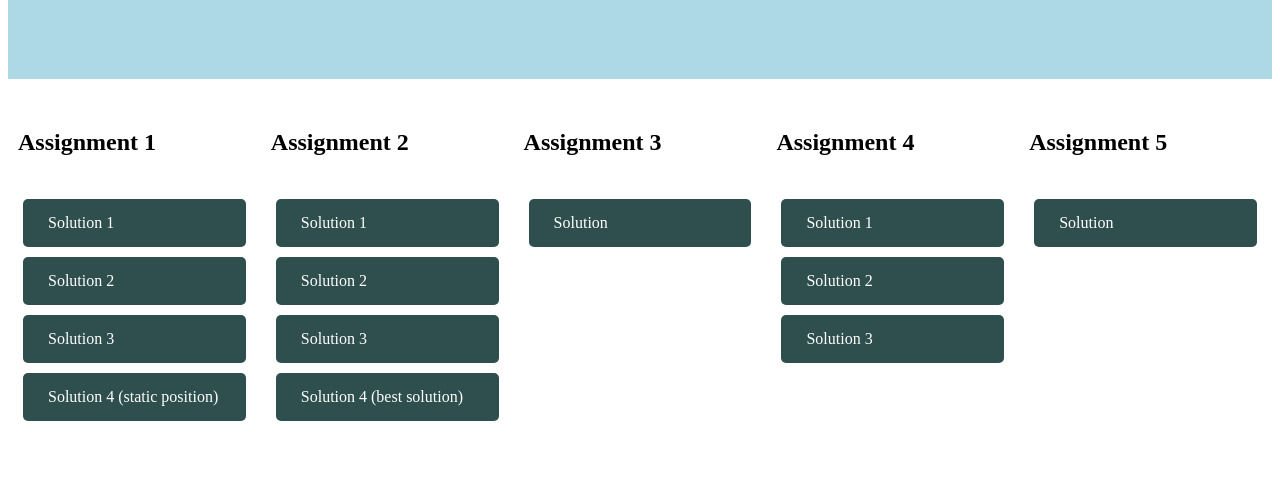
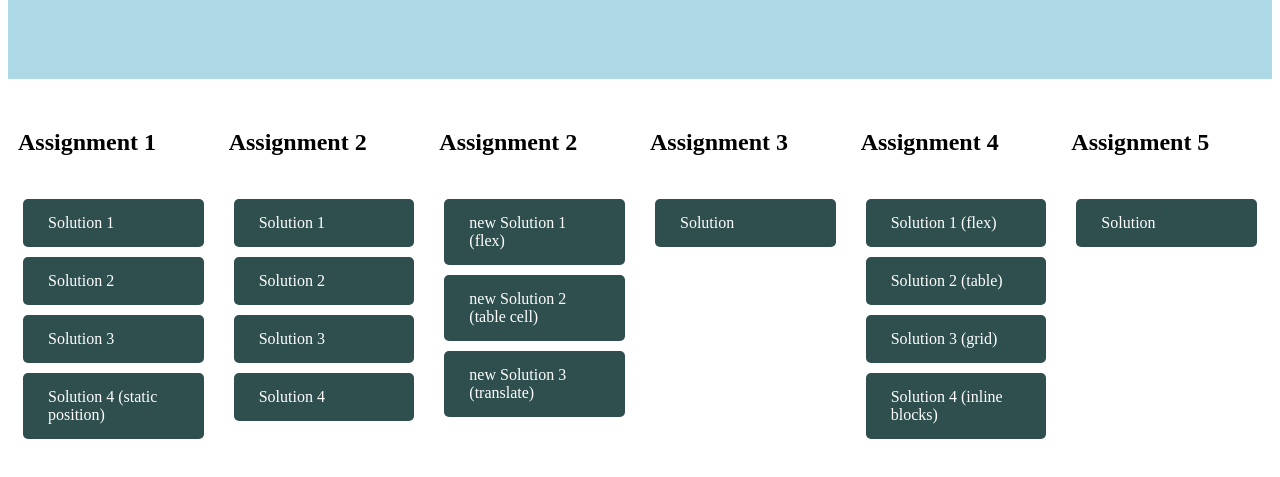
Before and after one commit to raghadtt/Training1, a plain HTML site: page index.html in a window 1280 px wide. Shown: the part 187-664 px from the top of the page. Drawn offline with Linux system fonts and the light colour scheme.

Commit message:
Update index.html

```diff
--- a/index.html
+++ b/index.html
@@ -1,9 +1,11 @@
 <!DOCTYPE html>
 <html>
+
 <head>
     <meta name="viewport" content="width=device-width, initial-scale=1">
     <link rel="stylesheet" type="text/css" href="css/main.css">
 </head>
+
 <body>
     <div class="header">
         Main Page
@@ -38,9 +40,21 @@
                 Solution 3
             </a>
             <a href="task24.html">
-        Solution 4 (best solution)
+                Solution 4
             </a>
-
+        </div>
+        <div class="div2">
+            <h2>Assignment 2</h2>
+            <br>
+            <a href="new21.html">
+                new Solution 1 (flex)
+            </a>
+            <a href="new22.html">
+                new Solution 2 (table cell)
+            </a>
+            <a href="new23.html">
+                new Solution 3 (translate)
+            </a>
         </div>
         <div class="div2">
             <h2>Assignment 3</h2>
@@ -53,13 +67,16 @@
             <h2>Assignment 4</h2>
             <br>
             <a href="task41.html">
-        Solution 1
+                Solution 1 (flex)
             </a>
             <a href="task42.html">
-        Solution 2
+                Solution 2 (table)
             </a>
             <a href="task43.html">
-        Solution 3
+                Solution 3 (grid)
+            </a>
+            <a href="task43.html">
+                Solution 4 (inline blocks)
             </a>
         </div>
         <div class="div2">
@@ -72,4 +89,5 @@
     </div>
     </div>
 </body>
+
 </html>
```
Lines whose indentation alone changed are shown as unchanged.
